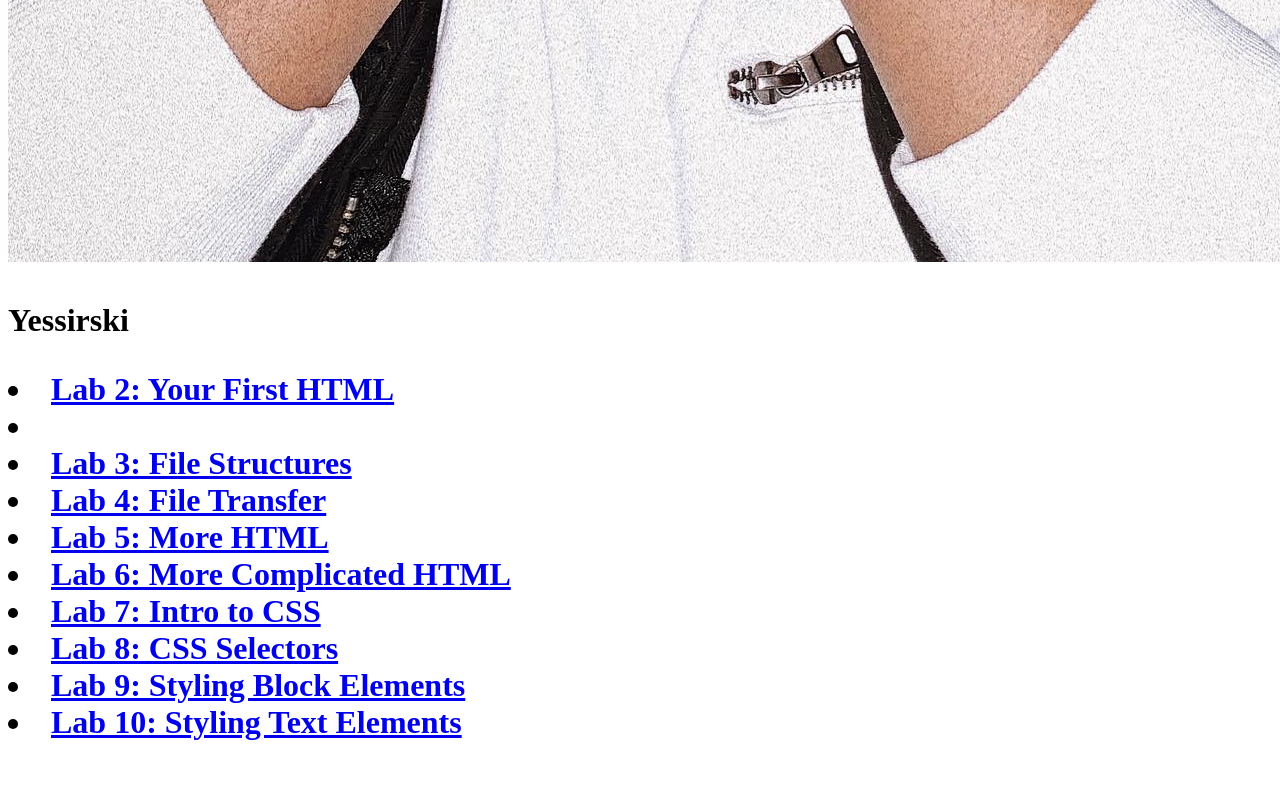
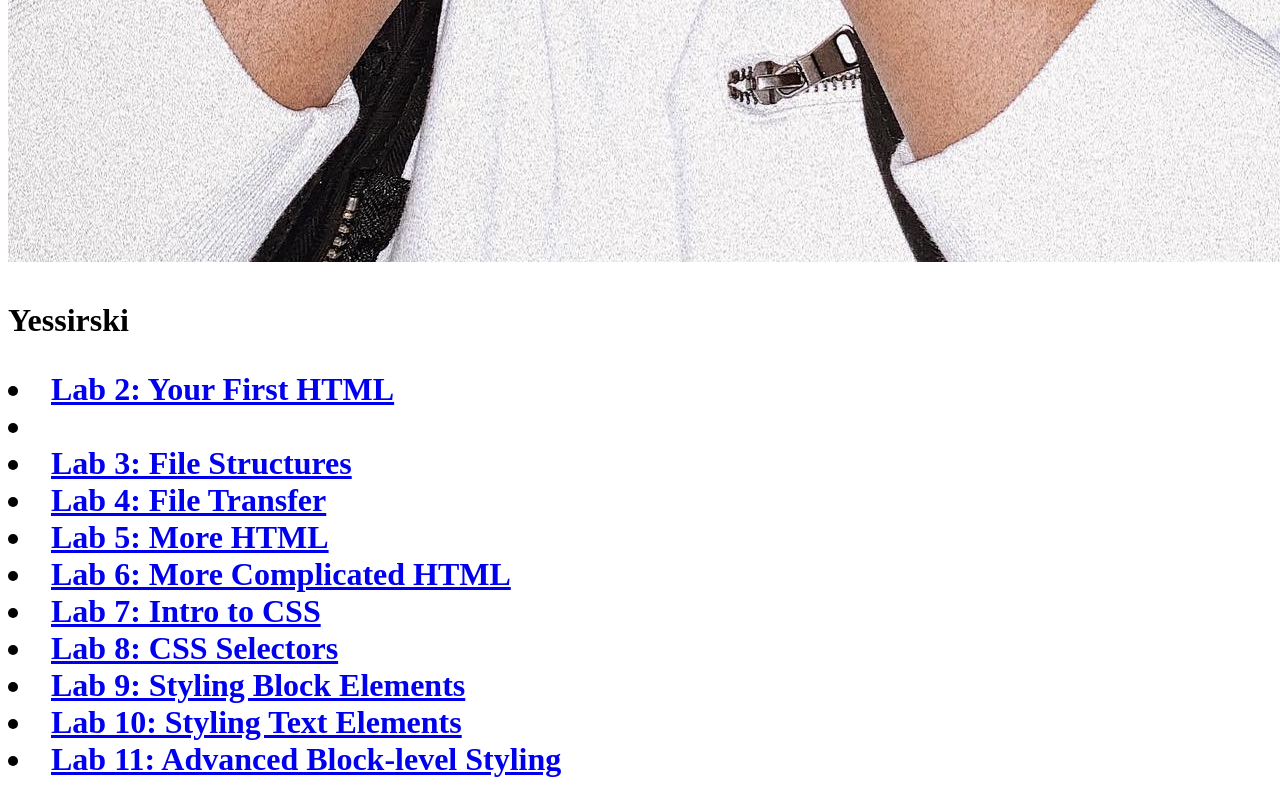
Before and after one commit to iburt5252/cst251, a plain HTML site: page index.html in a window 1280 px wide. Shown: the part 1712-2512 px from the top of the page. Before the commit the page ends 2475 px from the top, so only its background shows below. Drawn offline with Linux system fonts and the light colour scheme; files whose address does not match are found by name.

Commit message:
hompage11

```diff
--- a/index.html
+++ b/index.html
@@ -19,6 +19,7 @@
 <li><a href="lab8/index.html">Lab 8: CSS Selectors<a/></li>
 <li><a href="lab9/index.html">Lab 9: Styling Block Elements<a/></li>
 <li><a href="lab10/index.html">Lab 10: Styling Text Elements<a/></li>
+<li><a href="lab11/index.html">Lab 11: Advanced Block-level Styling<a/></li>
 
 </ul>
  </body>
```
